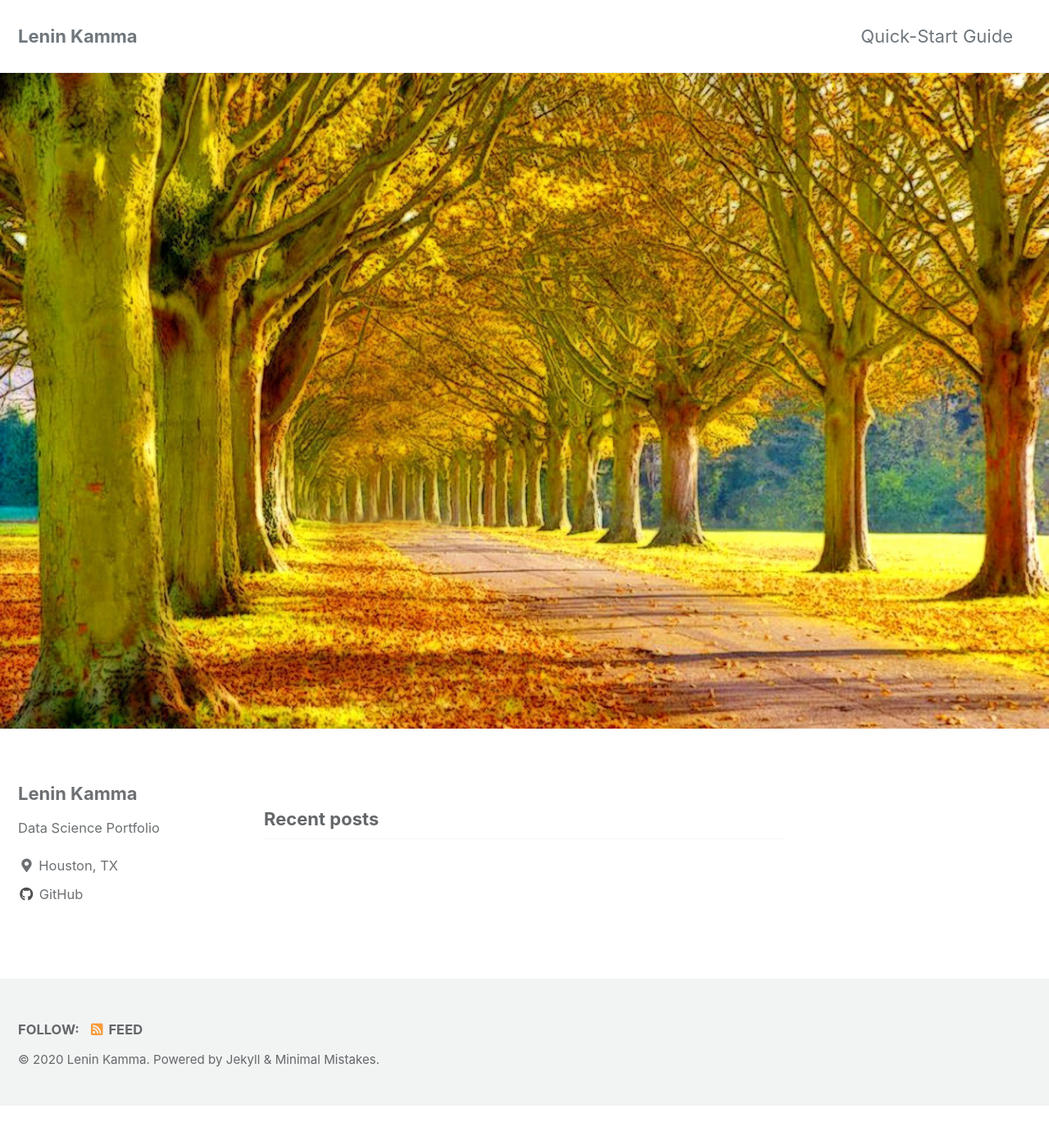
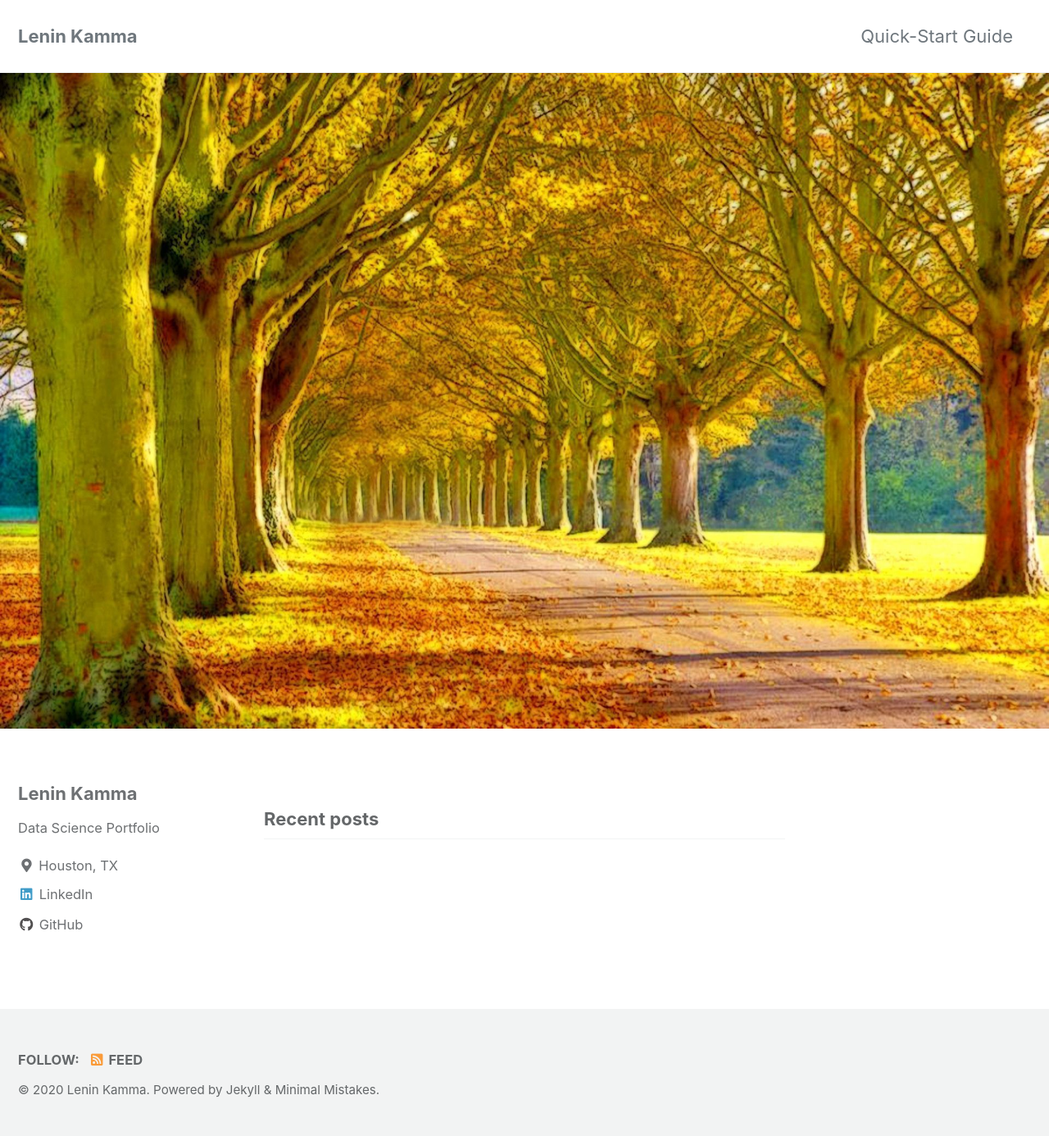
Before and after one commit to databinary/databinary.github.io, a Jekyll site: the page built from index.html, in a window 1280 px wide. Shown: the whole page at 82% size. Built offline with Jekyll 4.4.1, drawn with Linux system fonts in a browser that asks for light colours; cached includes are drawn as plain includes; the list of posts is cut into pages by our own code; before the commit the page ends 1349 px from its top, so only the background shows below that.

Commit message:
Update _config.yml

```diff
--- a/_config.yml
+++ b/_config.yml
@@ -100,7 +100,7 @@ author:
   location         : "Houston, TX"
   email            :
   github           : "databinary"
-  Linkedin         : "lenin-kamma-0056b315"
+  linkedin         : "lenin-kamma-0056b315"
   links:
     - label: "Email"
       icon: "fas fa-fw fa-envelope-square"
```
